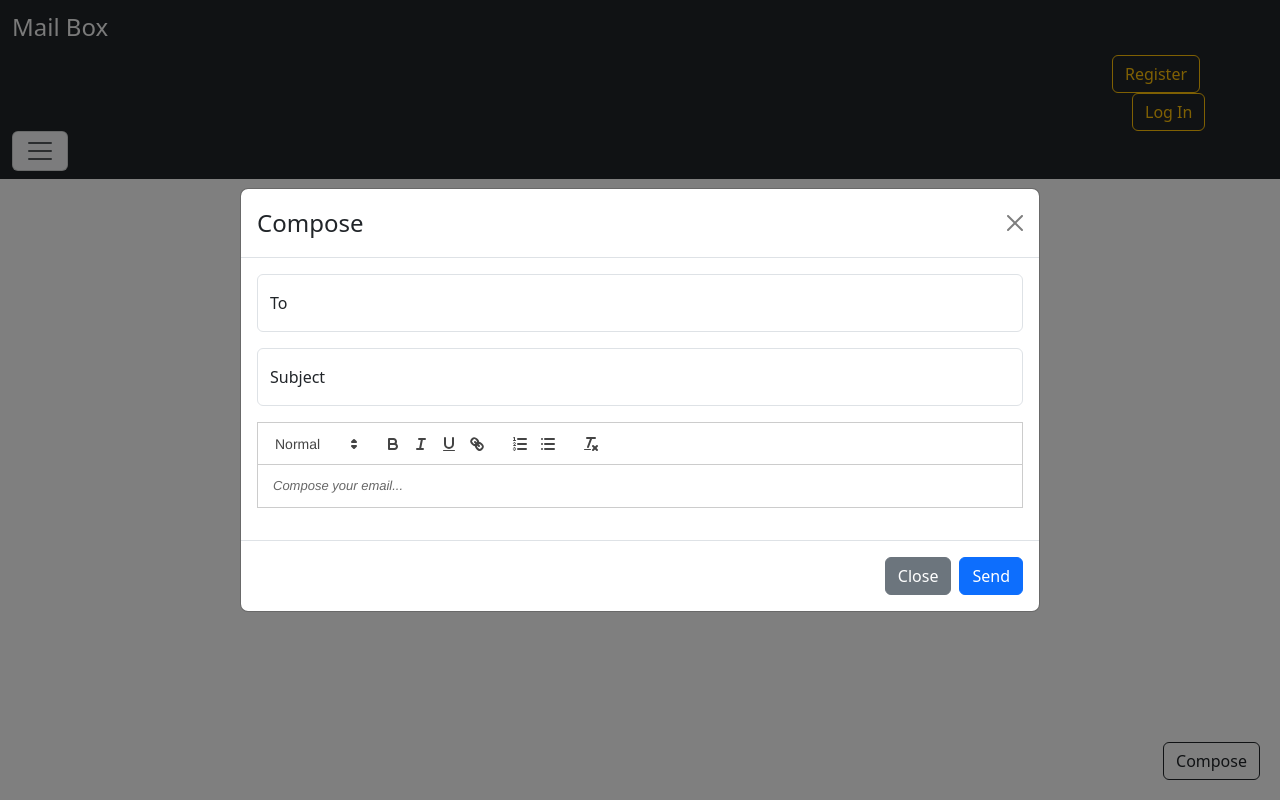
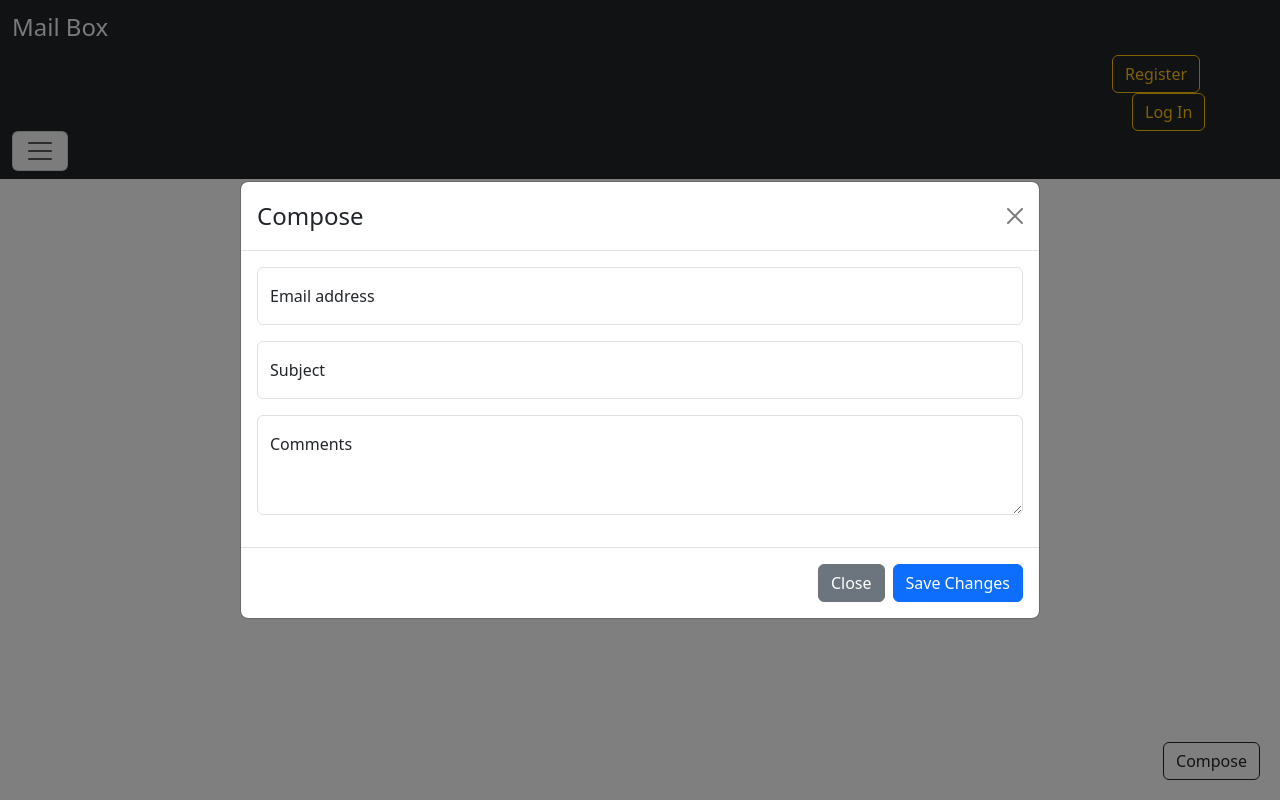
Before and after one commit to Siddharth0101/React_MailBox_Redux, a React (Create React App) app: page / in a window 1280 px wide. Both pictures are taken after a click on the button "Compose". Built offline with nearby package versions, Linux system fonts and the light colour scheme.

Commit message:
NormalHeading

```diff
--- a/src/components/Header/Header.js
+++ b/src/components/Header/Header.js
@@ -8,27 +8,16 @@ import Offcanvas from "react-bootstrap/Offcanvas";
 import { NavLink, Outlet } from "react-router-dom";
 import Modal from "react-bootstrap/Modal";
 import FloatingLabel from "react-bootstrap/FloatingLabel";
-import ReactQuill from "react-quill";
-import "react-quill/dist/quill.snow.css";
-
 const Header = () => {
   const [show, setShow] = useState(false);
   const [showModal, setShowModal] = useState(false);
-  const [content, setContent] = useState("");
-  const [recipient, setRecipient] = useState("");
-  const [subject, setSubject] = useState("");
-
   const handleClose = () => setShowModal(false);
   const handleShow = () => setShowModal(true);
-  const toggleHandler = () => setShow(!show);
-
-  const handleSend = () => {
-    // Logic to send email with recipient, subject, and content
-    console.log("Sending email...");
-    handleClose();
+  const toggleHandler = () => {
+    setShow(!show);
   };
-
   return (
+    <div>
       <div>
         <Modal
           show={showModal}
@@ -38,49 +27,61 @@ const Header = () => {
           centered
         >
           <Modal.Header closeButton>
-          <Modal.Title id="contained-modal-title-vcenter">Compose</Modal.Title>
+            <Modal.Title id="contained-modal-title-vcenter">
+              Compose
+            </Modal.Title>
           </Modal.Header>
           <Modal.Body>
             <Form>
-            <Form.Group className="mb-3" controlId="recipient">
-              <FloatingLabel controlId="floatingInput" label="To">
+              <Form.Group
+                className="mb-3"
+                controlId="exampleForm.ControlInput1"
+              >
+                <FloatingLabel
+                  controlId="floatingInput"
+                  label="Email address"
+                  className="mb-3"
+                >
+                  <Form.Control type="email" placeholder="name@example.com" />
+                </FloatingLabel>
+              </Form.Group>
+              <Form.Group
+                className="mb-3"
+                controlId="exampleForm.ControlInput1"
+              >
+                <FloatingLabel
+                  controlId="floatingInput"
+                  label="Subject"
+                  className="mb-3"
+                >
+                  <Form.Control type="text" placeholder="name@example.com" />
+                </FloatingLabel>
+              </Form.Group>
+              <Form.Group
+                className="mb-3"
+                controlId="exampleForm.ControlTextarea1"
+              >
+                <FloatingLabel controlId="floatingTextarea2" label="Comments">
                   <Form.Control
-                  type="email"
-                  placeholder="Recipient email"
-                  value={recipient}
-                  onChange={(e) => setRecipient(e.target.value)}
+                    as="textarea"
+                    placeholder="Leave a comment here"
+                    style={{ height: "100px" }}
                   />
                 </FloatingLabel>
               </Form.Group>
-            <Form.Group className="mb-3" controlId="subject">
-              <FloatingLabel controlId="floatingInput" label="Subject">
-                <Form.Control
-                  type="text"
-                  placeholder="Email subject"
-                  value={subject}
-                  onChange={(e) => setSubject(e.target.value)}
-                />
-              </FloatingLabel>
-            </Form.Group>
-            <Form.Group className="mb-3" controlId="content">
-              <ReactQuill
-                theme="snow"
-                value={content}
-                onChange={setContent}
-                placeholder="Compose your email..."
-              />
-            </Form.Group>
             </Form>
           </Modal.Body>
+
           <Modal.Footer>
             <Button variant="secondary" onClick={handleClose}>
               Close
             </Button>
-          <Button variant="primary" onClick={handleSend}>
-            Send
+            <Button variant="primary" onClick={handleClose}>
+              Save Changes
             </Button>
           </Modal.Footer>
         </Modal>
+      </div>
       <Navbar key={true} expand={false} className="bg-dark mb-3 ">
         <Container fluid>
           <Navbar.Brand style={{ color: "whitesmoke" }}>
@@ -172,5 +173,4 @@ const Header = () => {
     </div>
   );
 };
-
 export default Header;
```
Lines whose indentation alone changed are shown as unchanged.
